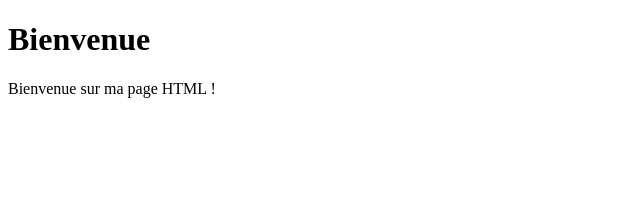
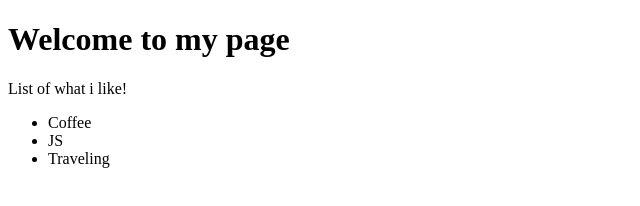
Before and after one commit to JM-MachineL/JM-MachineL.github.io, a plain HTML site: page index.html in a window 1280 px wide. Shown: the whole page, without its empty margins (0-640 px from the left). Drawn offline with Linux system fonts and the light colour scheme.

Commit message:
Update of HTML 1

```diff
--- a/index.html
+++ b/index.html
@@ -1,9 +1,16 @@
 <!DOCTYPE html>
 <html>
 <head>
-<title>Page d'accueil</title>
+<title>TP1</title>
 <body>
-<h1>Bienvenue</h1>
-<p>Bienvenue sur ma page HTML !</p>
+<h1>Welcome to my page</h1>
+<p>List of what i like!</p>
+<ul>
+
+    <li>Coffee</li>
+    <li>JS</li>
+    <li>Traveling</li>
+
+</ul>
 </body>
 </html>
```
